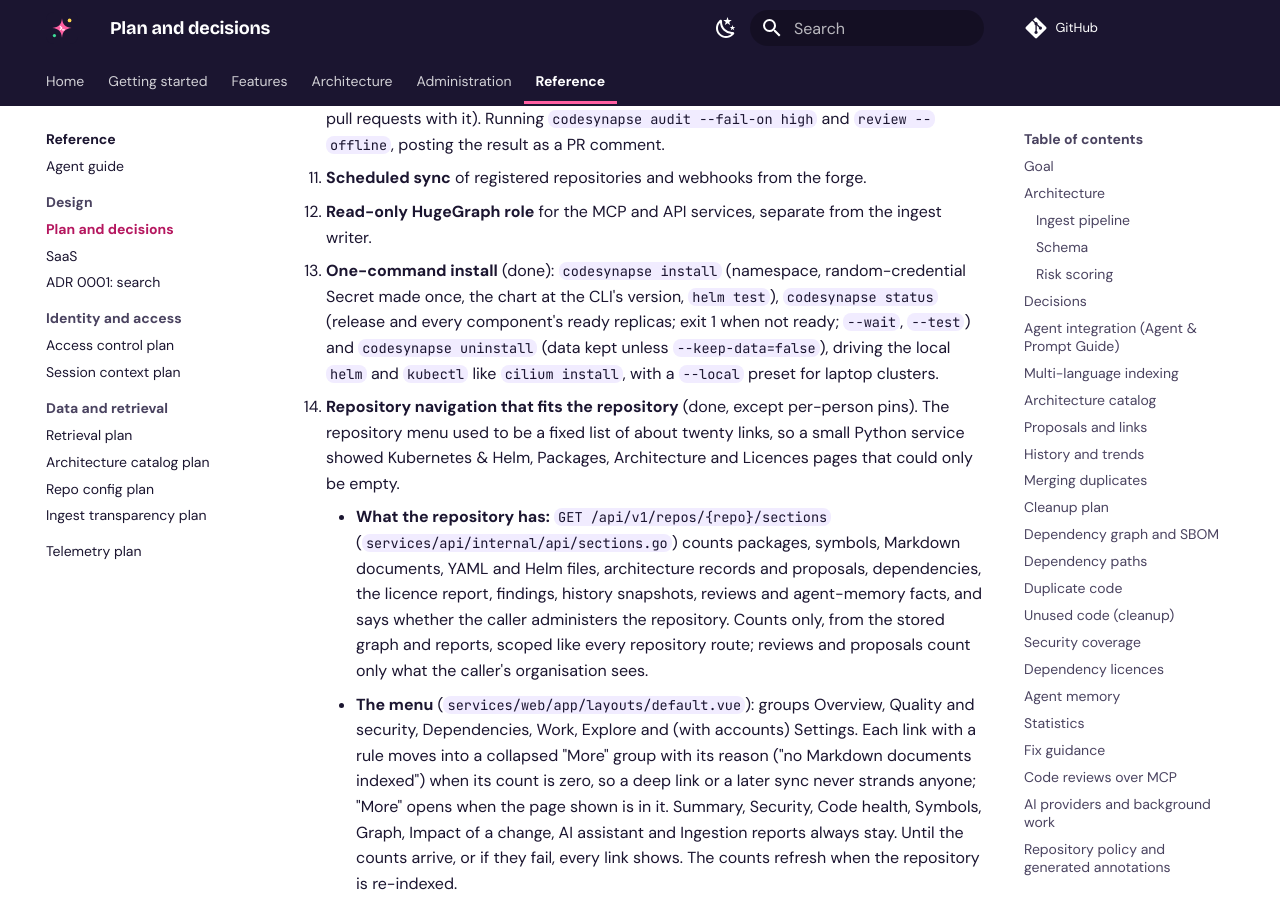
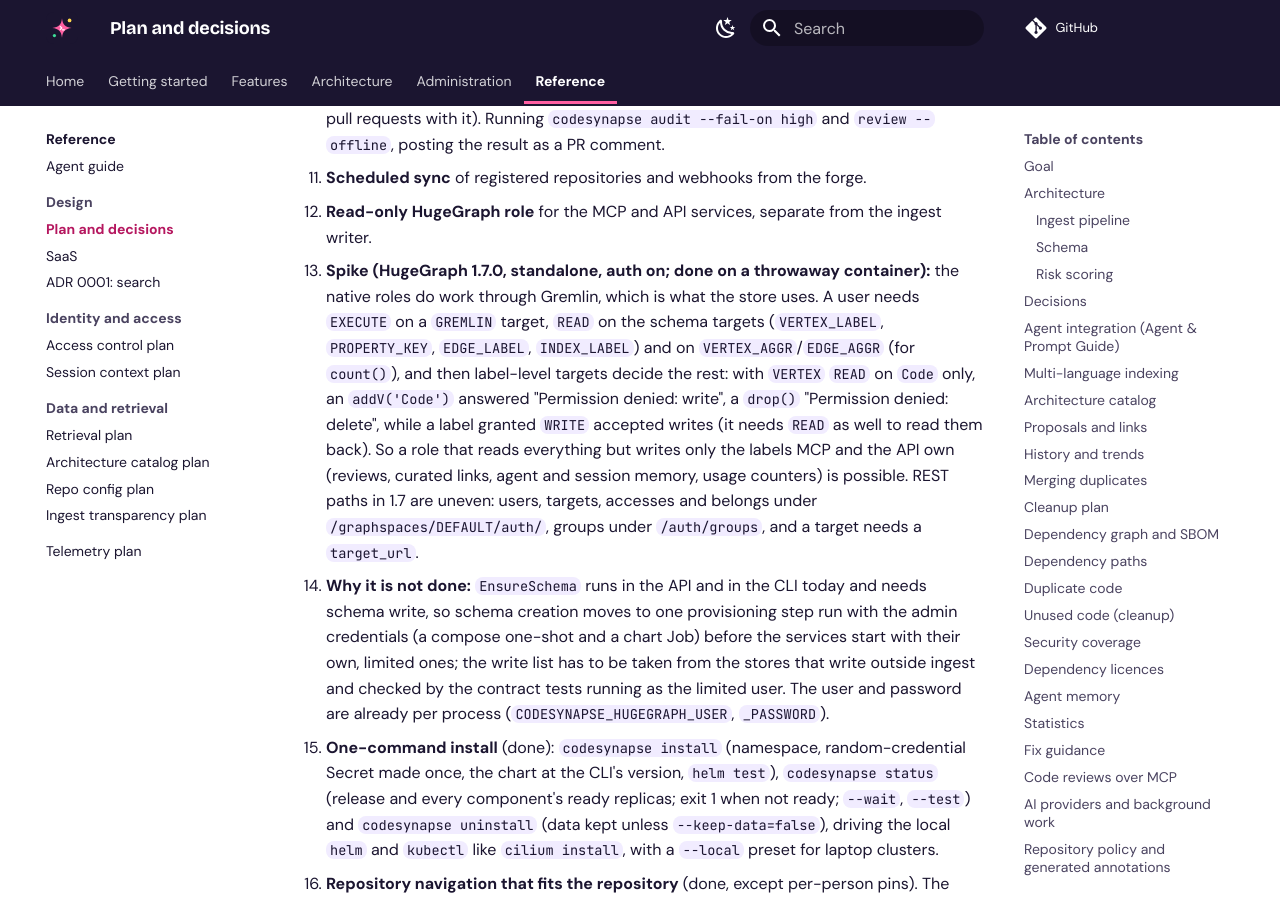
Before and after one commit to astrona-io/codesynapse, an MkDocs documentation site: the page built from docs/PLAN.md, in a window 1280 px wide and 900 px high, scrolled down 21292 px. Built offline with MkDocs 1.6.1 and Material for MkDocs 9.7.7, drawn with Linux system fonts in a browser that asks for light colours; comment, search, counter and statistics services are not loaded.

Commit message:
docs(plan): HugeGraph read-only role is possible; what a spike showed (#298)
Signed-off-by: Paris Nakita Kejser <hi@pnk.sh>

```diff
--- a/docs/PLAN.md
+++ b/docs/PLAN.md
@@ -312,6 +312,8 @@ Ordered by value.
 7. **GitHub Action** (done: `action.yml` at the repository root builds the CLI from its own source, runs `review --offline` against the pull request's base and posts the report as one comment updated on each push (job summary for forks); `fail-on-new` fails only on findings the change introduces (`review --fail-on-new`); this repository reviews its own pull requests with it). Running `codesynapse audit --fail-on high` and `review --offline`, posting the result as a PR comment.
 8. **Scheduled sync** of registered repositories and webhooks from the forge.
 9. **Read-only HugeGraph role** for the MCP and API services, separate from the ingest writer.
+   - **Spike (HugeGraph 1.7.0, standalone, auth on; done on a throwaway container):** the native roles do work through Gremlin, which is what the store uses. A user needs `EXECUTE` on a `GREMLIN` target, `READ` on the schema targets (`VERTEX_LABEL`, `PROPERTY_KEY`, `EDGE_LABEL`, `INDEX_LABEL`) and on `VERTEX_AGGR`/`EDGE_AGGR` (for `count()`), and then label-level targets decide the rest: with `VERTEX` `READ` on `Code` only, an `addV('Code')` answered "Permission denied: write", a `drop()` "Permission denied: delete", while a label granted `WRITE` accepted writes (it needs `READ` as well to read them back). So a role that reads everything but writes only the labels MCP and the API own (reviews, curated links, agent and session memory, usage counters) is possible. REST paths in 1.7 are uneven: users, targets, accesses and belongs under `/graphspaces/DEFAULT/auth/`, groups under `/auth/groups`, and a target needs a `target_url`.
+   - **Why it is not done:** `EnsureSchema` runs in the API and in the CLI today and needs schema write, so schema creation moves to one provisioning step run with the admin credentials (a compose one-shot and a chart Job) before the services start with their own, limited ones; the write list has to be taken from the stores that write outside ingest and checked by the contract tests running as the limited user. The user and password are already per process (`CODESYNAPSE_HUGEGRAPH_USER`, `_PASSWORD`).
 11. **One-command install** (done): `codesynapse install` (namespace, random-credential Secret made once, the chart at the CLI's version, `helm test`), `codesynapse status` (release and every component's ready replicas; exit 1 when not ready; `--wait`, `--test`) and `codesynapse uninstall` (data kept unless `--keep-data=false`), driving the local `helm` and `kubectl` like `cilium install`, with a `--local` preset for laptop clusters.
 10. **Repository navigation that fits the repository** (done, except per-person pins). The repository menu used to be a fixed list of about twenty links, so a small Python service showed Kubernetes & Helm, Packages, Architecture and Licences pages that could only be empty.
     - **What the repository has:** `GET /api/v1/repos/{repo}/sections` (`services/api/internal/api/sections.go`) counts packages, symbols, Markdown documents, YAML and Helm files, architecture records and proposals, dependencies, the licence report, findings, history snapshots, reviews and agent-memory facts, and says whether the caller administers the repository. Counts only, from the stored graph and reports, scoped like every repository route; reviews and proposals count only what the caller's organisation sees.
```
